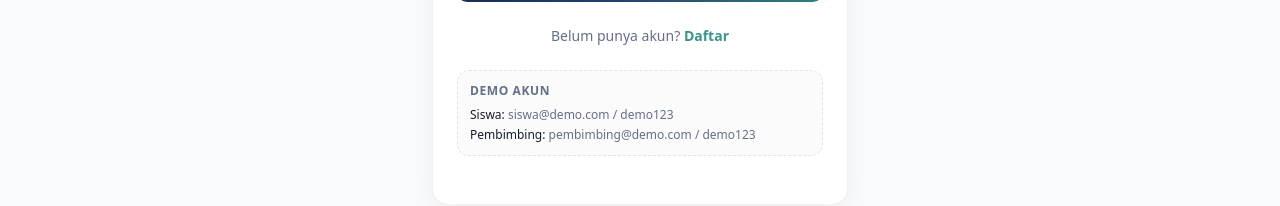
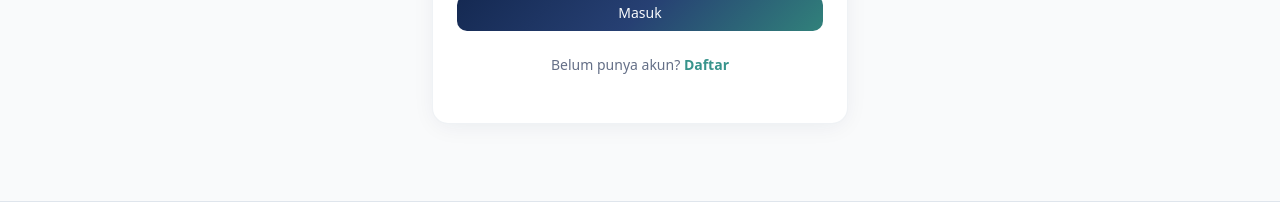
Before and after one commit to rdhamlnn/EmotionSenseAI, a Next.js app in the folder EmotionSenseAi/: page /login in a window 1280 px wide. Shown: the part 504-710 px from the top of the page. Built offline with nearby package versions, Linux system fonts and the light colour scheme; no server answers.

Commit message:
tambah kontrol visibilitas demo akun dan hapus kredensial demo dari Navbar dan hide evaluasi model saat sudah login

```diff
--- a/EmotionSenseAi/src/app/login/page.tsx
+++ b/EmotionSenseAi/src/app/login/page.tsx
@@ -23,6 +23,14 @@ export default function LoginPage() {
     const [usia, setUsia] = useState("");
     const [jenisKelamin, setJenisKelamin] = useState<JenisKelamin>("laki-laki");
     const [role, setRole] = useState<UserRole>("siswa");
+
+    // State untuk kontrol visibilitas demo akun (client only)
+    const [showDemo, setShowDemo] = useState(false);
+
+    useEffect(() => {
+        const user = getCurrentUser();
+        setShowDemo(!user);
+    }, []);
 
     // Redirect if already logged in
     useEffect(() => {
@@ -239,22 +247,6 @@ export default function LoginPage() {
                             )}
                         </p>
 
-                        {/* Demo credentials */}
-                        <div className="mt-6 rounded-lg border border-dashed border-border bg-muted/30 p-3">
-                            <p className="mb-2 text-xs font-semibold uppercase tracking-wider text-muted-foreground">
-                                Demo Akun
-                            </p>
-                            <div className="space-y-1 text-xs text-muted-foreground">
-                                <p>
-                                    <span className="font-medium text-foreground">Siswa:</span>{" "}
-                                    siswa@demo.com / demo123
-                                </p>
-                                <p>
-                                    <span className="font-medium text-foreground">Pembimbing:</span>{" "}
-                                    pembimbing@demo.com / demo123
-                                </p>
-                            </div>
-                        </div>
                     </CardContent>
                 </Card>
             </div>
--- a/EmotionSenseAi/src/components/Navbar.tsx
+++ b/EmotionSenseAi/src/components/Navbar.tsx
@@ -17,12 +17,12 @@ const publicNavItems = [
 
 const siswaNavItems = [
     { label: "Dashboard", path: "/dashboard" },
-    { label: "Evaluasi Model", path: "/evaluasi" },
+    // { label: "Evaluasi Model", path: "/evaluasi" }, // Hanya untuk guest
 ];
 
 const pembimbingNavItems = [
     { label: "Dashboard", path: "/pembimbing" },
-    { label: "Evaluasi Model", path: "/evaluasi" },
+    // { label: "Evaluasi Model", path: "/evaluasi" }, // Hanya untuk guest
 ];
 
 const Navbar = () => {
```
